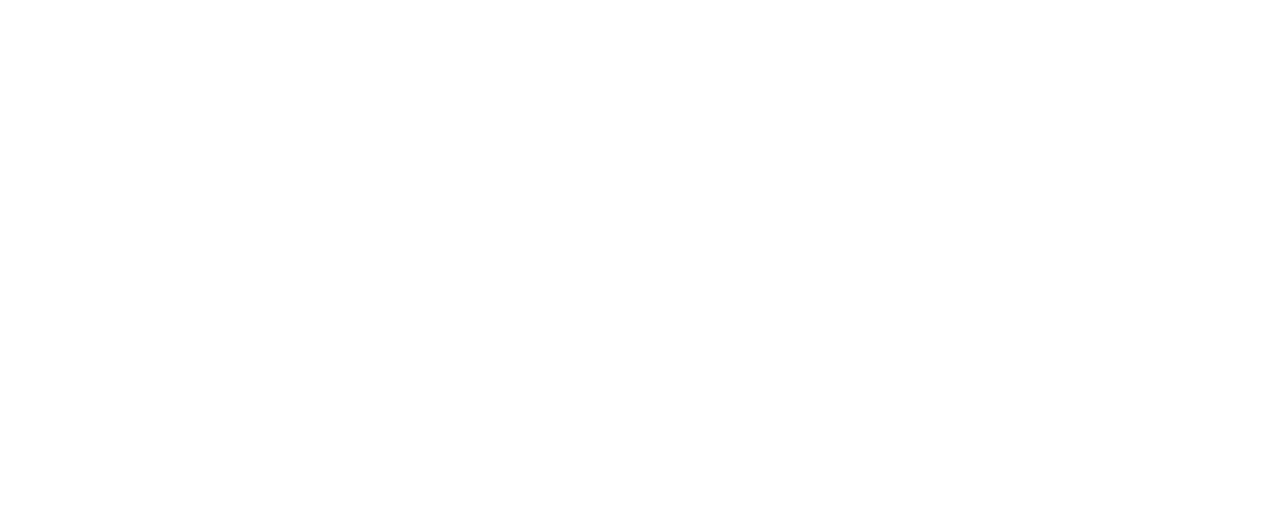
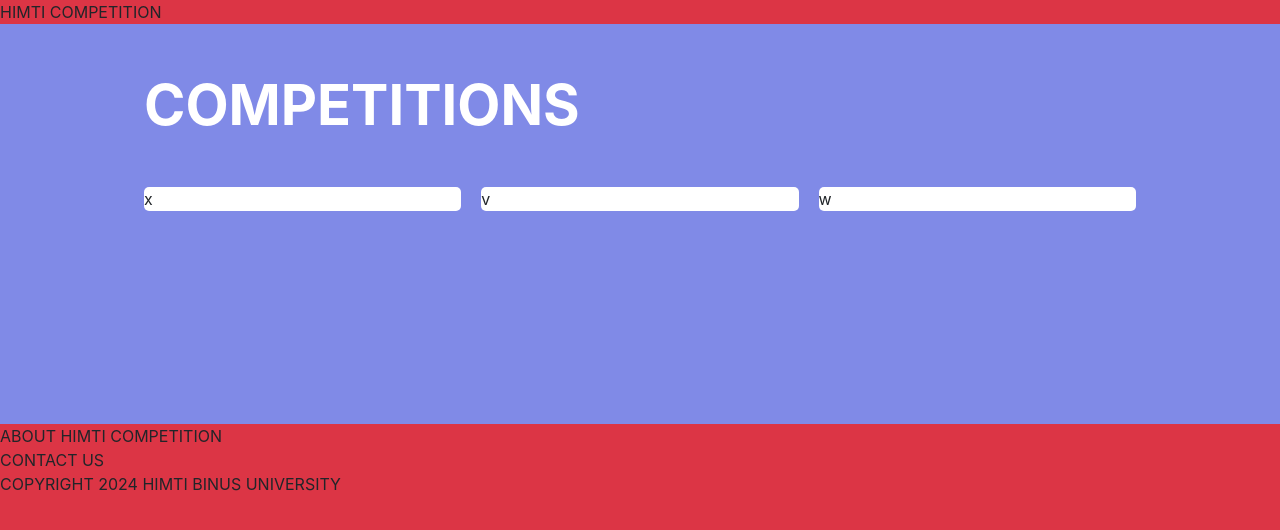
Before and after one commit to KelvinLihandy/HIMTI-WEBDEV-K5, a plain HTML site: page index.html in a window 1280 px wide. Drawn offline with nearby package versions, Linux system fonts and the light colour scheme.

Commit message:
Add files via upload

```diff
--- a/index.css
+++ b/index.css
@@ -3,3 +3,15 @@
     padding: 0;
     box-sizing: border-box;
 }
+
+.bg-light-violet{
+    background-color: #808AE7;
+}
+
+.w-32{
+    width: 32%;
+}
+
+.rounded-x{
+    border-radius: 5px;
+}
--- a/index.html
+++ b/index.html
@@ -2,17 +2,47 @@
 <html lang="en">
 <head>
     <meta charset="UTF-8">
-    <meta name="viewport" content="width=device-width, initial-scale=1.0">
+    <meta name="viewport" content="width=device-width, initial-scale=1, shrink-to-fit=no">
     <title>DESIGN 2 HIMTI COMPETITION</title>
+    <!-- bootstrap -->
+    <link rel="stylesheet" href="https://cdn.jsdelivr.net/npm/bootstrap@4.3.1/dist/css/bootstrap.min.css" integrity="sha384-ggOyR0iXCbMQv3Xipma34MD+dH/1fQ784/j6cY/iJTQUOhcWr7x9JvoRxT2MZw1T" crossorigin="anonymous">
+    <!-- custom CSS styles -->
+    <link rel="stylesheet" href="index.css">
 </head>
 <body>
-    <div class="wrapper">
+    <div class="vw-100 vh-100 bg-danger">
         <!-- div buat masing-masing bagian -->
-         <div></div>
-         <div></div>
-         <div></div>
-         <div></div>
-         <div></div>
+        <div>
+            <!-- MIKHAEL -->
+            HIMTI COMPETITION
+        </div>
+        <div class="bg-light-violet px-5 h-50">
+            <!-- KELVIN -->
+             <div class="mx-5 px-5">
+                <p class="text-white font-weight-bold py-5 m-0 display-4">COMPETITIONS</p>
+                <div class="d-flex justify-content-between">
+                    <div class="bg-white w-32 h-50 rounded-x">x</div>
+                    <div class="bg-white w-32 rounded-x">v</div>
+                    <div class="bg-white w-32 rounded-x">w</div>
+                </div>
+             </div>
+
+        </div>
+        <div>
+            <!--  -->
+            ABOUT HIMTI COMPETITION
+        </div>
+        <div>
+            <!--  -->
+            CONTACT US
+        </div>
+        <div>
+            <!-- RIZKY -->
+            COPYRIGHT 2024 HIMTI BINUS UNIVERSITY
+        </div>
     </div>
 </body>
+<script src="https://code.jquery.com/jquery-3.3.1.slim.min.js" integrity="sha384-q8i/X+965DzO0rT7abK41JStQIAqVgRVzpbzo5smXKp4YfRvH+8abtTE1Pi6jizo" crossorigin="anonymous"></script>
+<script src="https://cdn.jsdelivr.net/npm/popper.js@1.14.7/dist/umd/popper.min.js" integrity="sha384-UO2eT0CpHqdSJQ6hJty5KVphtPhzWj9WO1clHTMGa3JDZwrnQq4sF86dIHNDz0W1" crossorigin="anonymous"></script>
+<script src="https://cdn.jsdelivr.net/npm/bootstrap@4.3.1/dist/js/bootstrap.min.js" integrity="sha384-JjSmVgyd0p3pXB1rRibZUAYoIIy6OrQ6VrjIEaFf/nJGzIxFDsf4x0xIM+B07jRM" crossorigin="anonymous"></script>
 </html>
```
Also changed, not shown: App Creation.png (added), Competitive Programming.png (added), UIUX Design.png (added).
